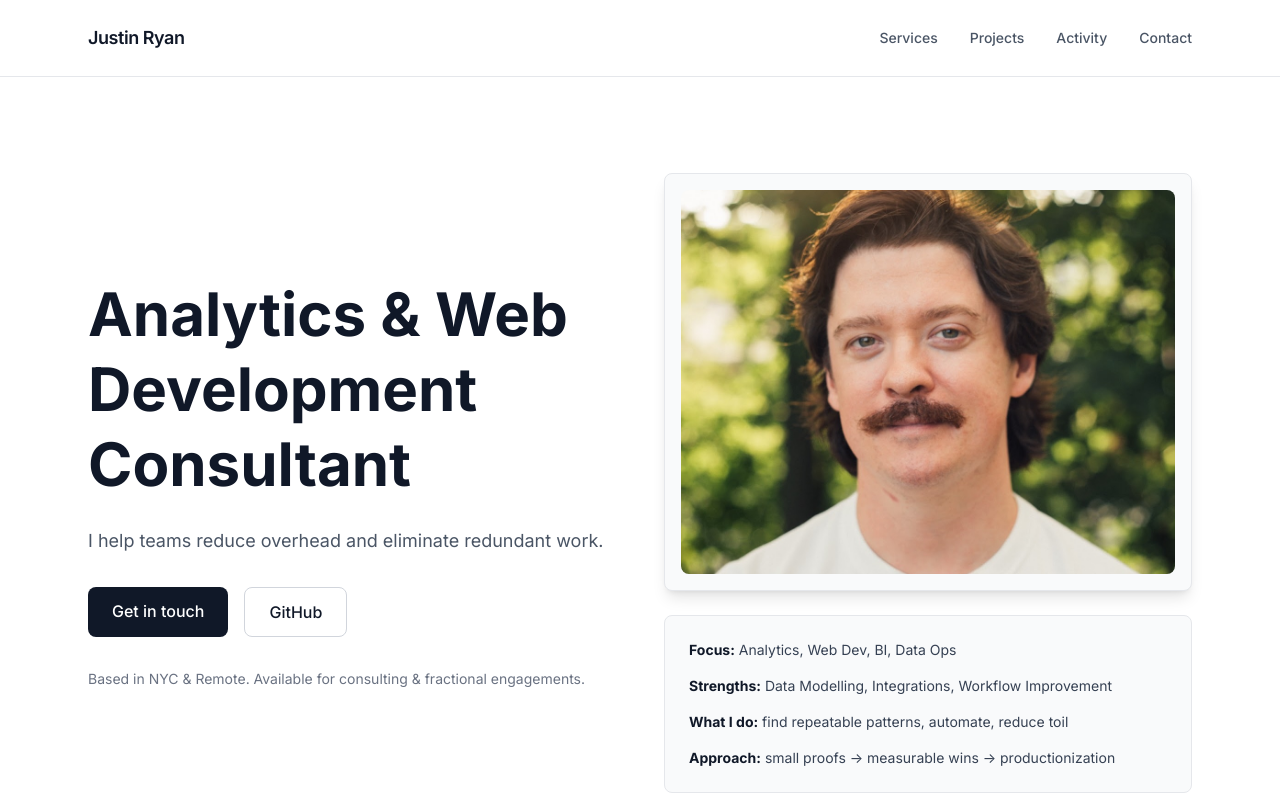
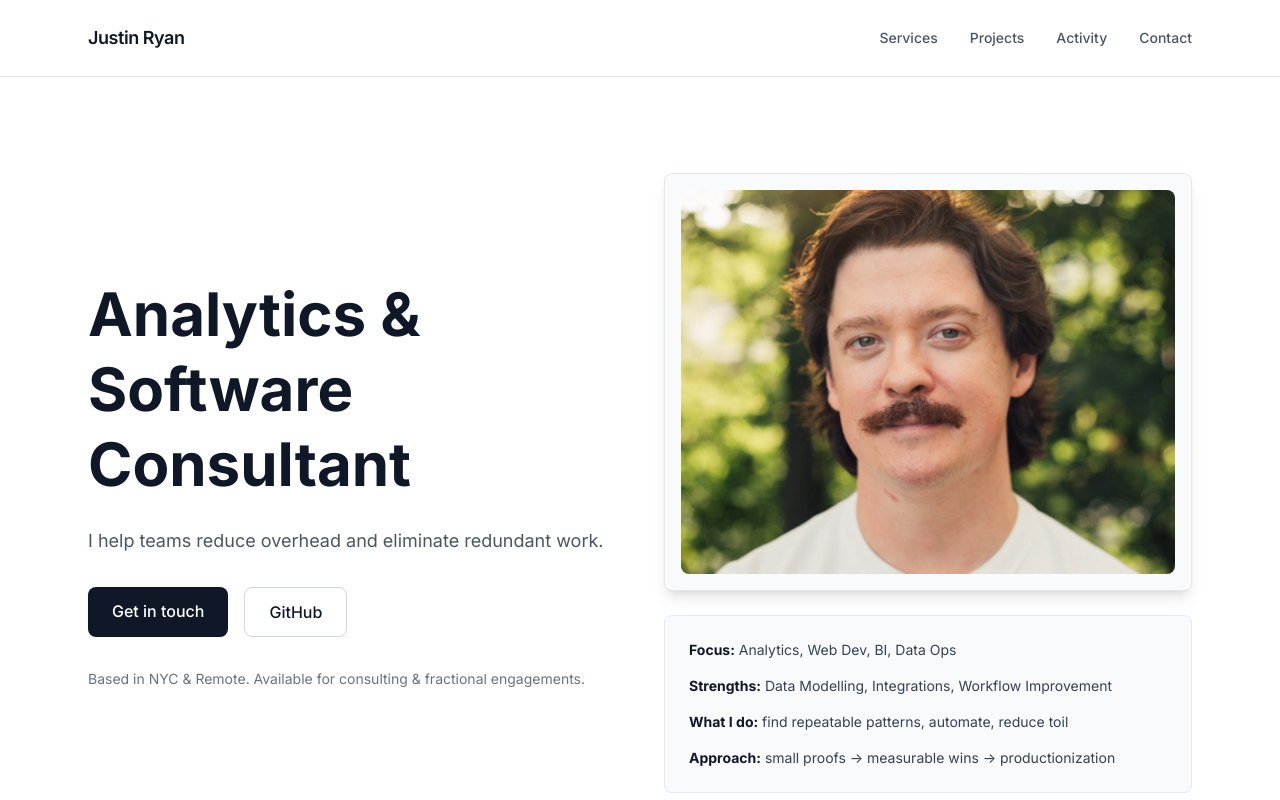
Before and after one commit to justinr922/portfolio, a React (Vite) app: page / in a window 1280 px wide. Shown: the top 800 px of the page. Built offline with nearby package versions, Linux system fonts and the light colour scheme.

Commit message:
Update role

```diff
--- a/src/config.js
+++ b/src/config.js
@@ -1,13 +1,13 @@
 // ======= Configuration =======
 export const CONFIG = {
   name: "Justin Ryan",
-  role: "Analytics & Web Development Consultant",
+  role: "Analytics & Software Consultant",
   tagline: "I help teams reduce overhead and eliminate redundant work.",
   location: "NYC & Remote",
   email: "jcryansolutions@gmail.com",
   github: {
     username: "justinr922",
-    maxItems: 8,
+    maxItems: 3,
   },
   socials: [
     { label: "GitHub", href: "https://github.com/justinr922" },
```
